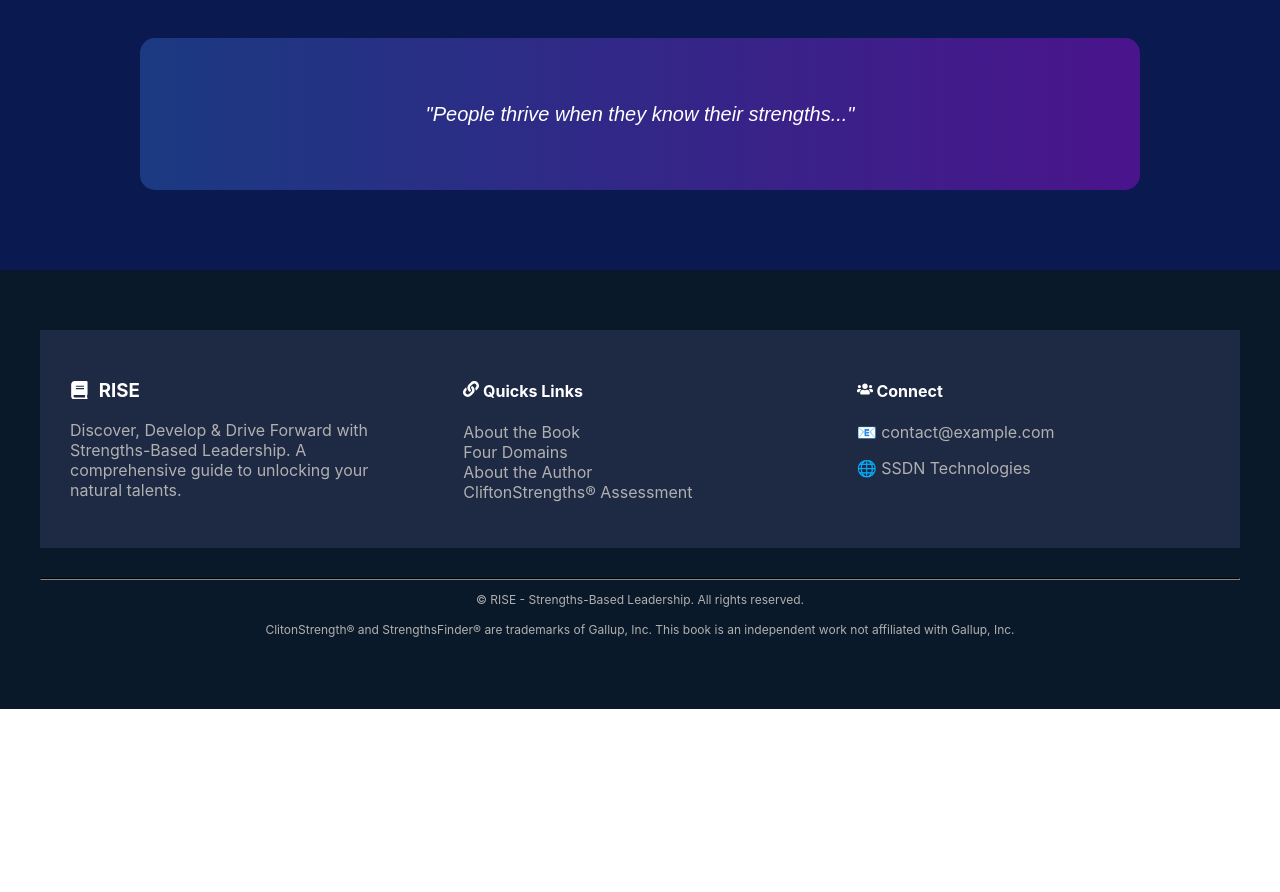
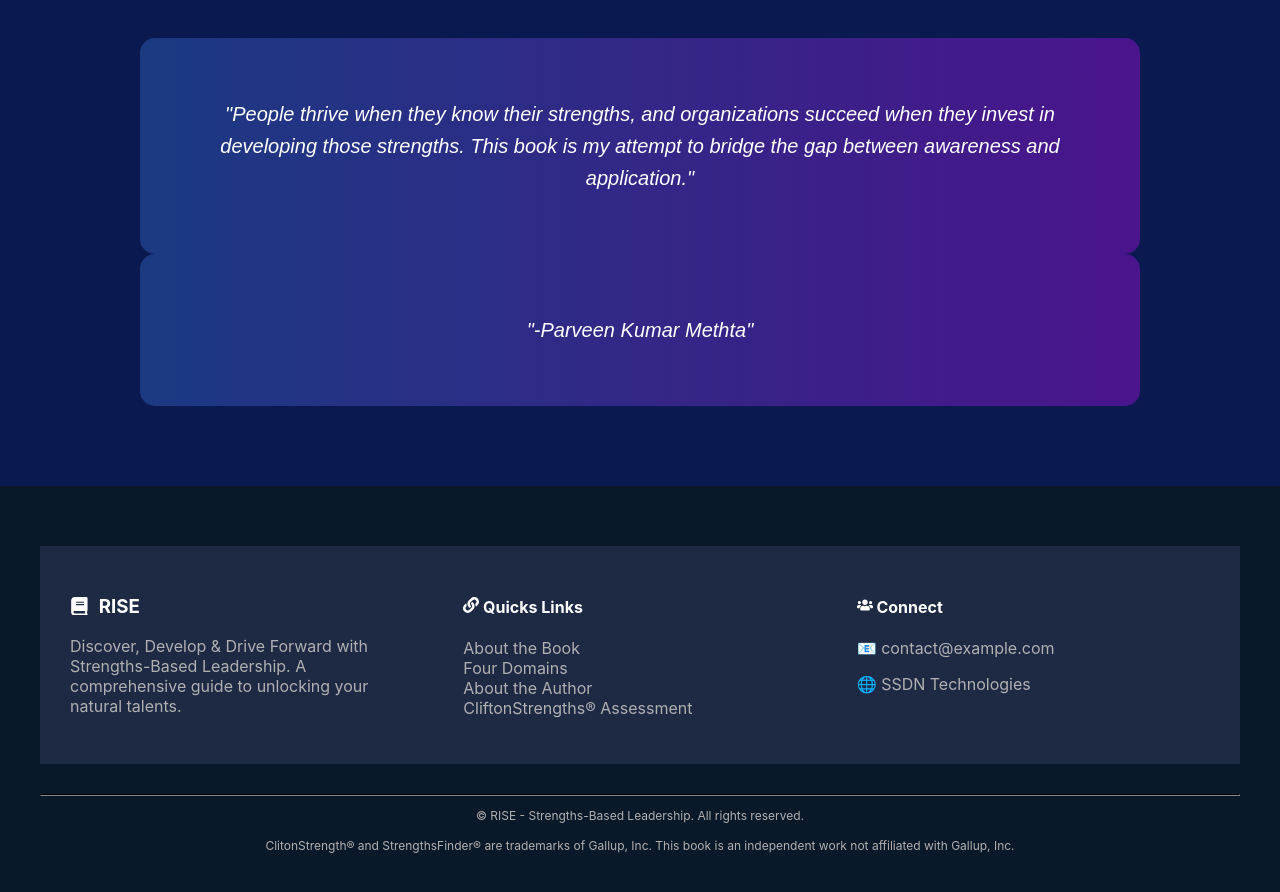
Before and after one commit to snehakhurana2104-afk/rise-portfolio, a React (Vite) app: page / in a window 1280 px wide. Shown: the part 2716-3608 px from the top of the page. Before the commit the page ends 3425 px from the top, so only its background shows below. Built offline with nearby package versions, Linux system fonts and the light colour scheme.

Commit message:
Cleanup and fix project structure

```diff
--- a/index.html
+++ /dev/null
@@ -1,13 +0,0 @@
-<!doctype html>
-<html lang="en">
-  <head>
-    <meta charset="UTF-8" />
-    <link rel="icon" type="image/svg+xml" href="/favicon.svg" />
-    <meta name="viewport" content="width=device-width, initial-scale=1.0" />
-    <title>rise-portfolio</title>
-  </head>
-  <body>
-    <div id="root"></div>
-    <script type="module" src="/src/main.jsx"></script>
-  </body>
-</html>
--- a/src/components/AboutAuthor.jsx
+++ b/src/components/AboutAuthor.jsx
@@ -60,7 +60,10 @@ export default function AboutAuthor() {
 
         {/* Quote Box */}
         <div style={{ background: 'linear-gradient(90deg, #1b3a82, #4a148c)', padding: '40px', borderRadius: '15px', textAlign: 'center' }}>
-          <p style={{ fontSize: '20px', fontStyle: 'italic', lineHeight: '1.6' }}>"People thrive when they know their strengths..."</p>
+          <p style={{ fontSize: '20px', fontStyle: 'italic', lineHeight: '1.6' }}>"People thrive when they know their strengths, and organizations succeed when they invest in developing those strengths. This book is my attempt to bridge the gap between awareness and application."</p>
+        </div>
+        <div style={{ background: 'linear-gradient(90deg, #1b3a82, #4a148c)', padding: '40px', borderRadius: '15px', textAlign: 'center' }}>
+          <p style={{ fontSize: '20px', fontStyle: 'italic', lineHeight: '1.6' }}>"-Parveen Kumar Methta"</p>
         </div>
       </div>
     </section>
--- a/vite.config.js
+++ b/vite.config.js
@@ -1,8 +1,7 @@
 import { defineConfig } from 'vite'
 import react from '@vitejs/plugin-react'
 
-// https://vite.dev/config/
 export default defineConfig({
   plugins: [react()],
-  base:'/'
+  base: '/',
 })
```
Also changed, not shown: 2 other files (tests, documents, lock files or other folders).
